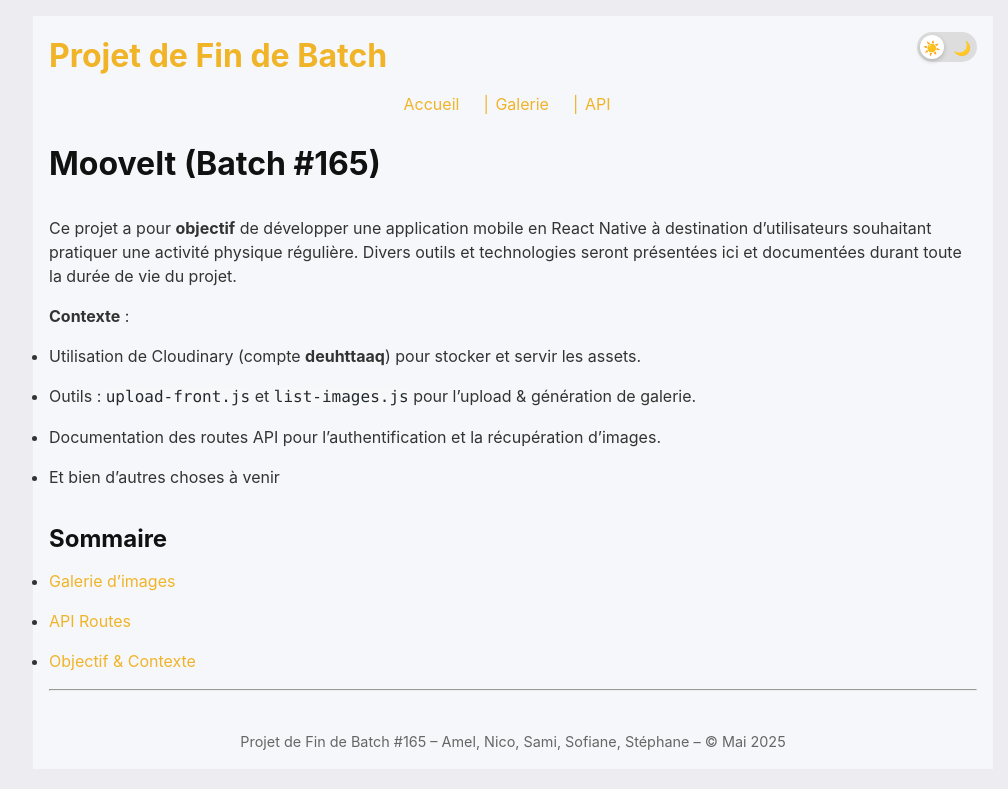
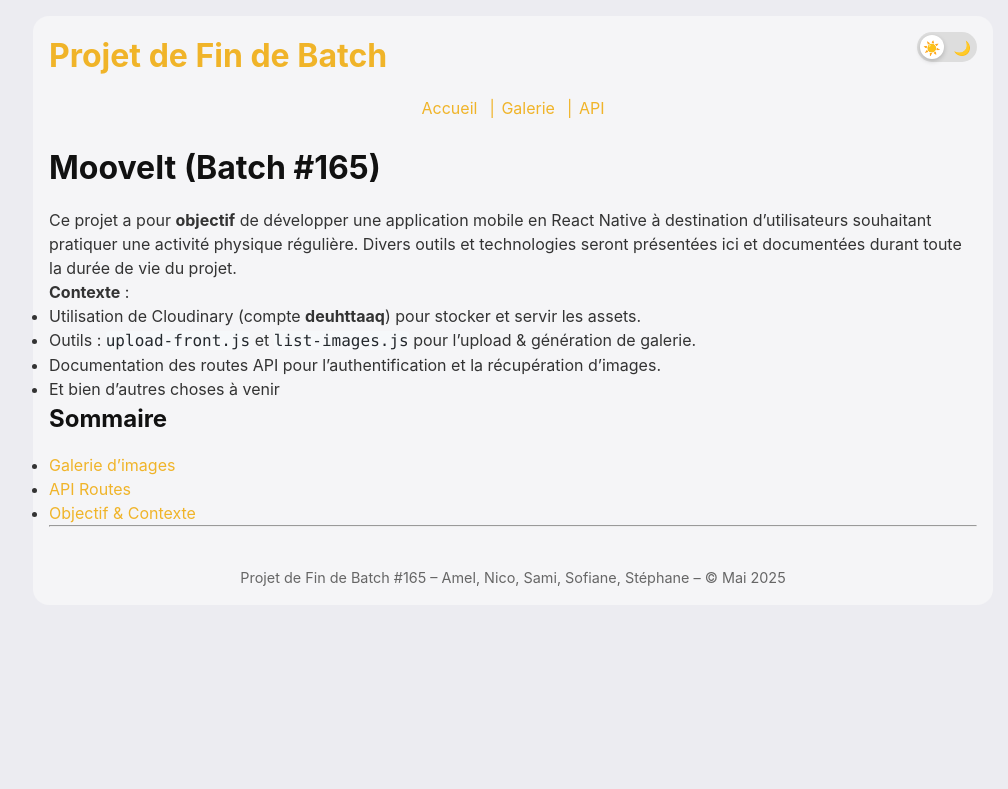
Before and after one commit to StefPoss/projetDeFinDeBatch, a Jekyll site: the page built from docs/index.md, in a window 1280 px wide. Shown: the top 789 px of the page, without its empty margins (127-1135 px from the left). Built offline with Jekyll 4.4.1, drawn with Linux system fonts in a browser that asks for light colours.

Commit message:
fix css 7/x

```diff
--- a/docs/assets/css/style.css
+++ b/docs/assets/css/style.css
@@ -16,95 +16,53 @@
   padding: 16px;
 }
 
+/* Colonne centrale un peu atténuée */
+.container {
+  background: #f5f5f7;
+  max-width: 960px;
+  margin: 0 auto;
+  padding: 16px;
+  position: relative;
+  border-radius: 16px;
+}
+
+/* HEADER & NAV */
 header {
   margin-bottom: 24px;
 }
-
-/* Container centré global */
-.container {
-  background: #f6f7fa;
-  max-width: 960px;
-  margin: 0 auto;
-  padding: 16px;
-  position: relative; /* pour positionner le toggle à l'intérieur */
-}
-
 h1,
 h2,
 h3 {
   margin-bottom: 16px;
   color: #111111;
 }
-p,
-li {
-  margin-bottom: 16px;
-  color: #333333;
-}
-img {
-  max-width: 100%;
-  height: auto;
-  margin-bottom: 16px;
-}
-pre,
-code {
-  background: #f6f8fa;
-  color: #24292e;
-  font-family: SFMono-Regular, Consolas, "Liberation Mono", Menlo, Courier,
-    monospace;
-  border-radius: 4px;
-}
-pre {
-  padding: 16px;
-  overflow-x: auto;
+header nav {
+  display: flex;
+  justify-content: center;
+  gap: 12px;
   margin-bottom: 24px;
 }
-table {
-  width: 100%;
-  border-collapse: collapse;
-  margin-bottom: 24px;
+header nav a {
+  position: relative;
+  color: #f0b429;
+  text-decoration: none;
+  padding: 0 6px;
 }
-th,
-td {
-  padding: 8px;
-  border: 1px solid #ddd;
+header nav a::before {
+  content: "|";
+  position: absolute;
+  left: -6px;
+  color: currentColor;
 }
-th {
-  background: #f6f8fa;
-  text-align: left;
+header nav a:first-child::before {
+  content: "";
 }
-
-/* Liens unifiés en doré/orangé */
 a {
   color: #f0b429;
   text-decoration: none;
 }
 a:hover {
   text-decoration: underline;
-}
-
-header nav {
-  display: flex;
-  justify-content: center; /* centre horizontalement le menu */
-  gap: 12px; /* espace régulier entre chaque lien et séparateur */
-  margin-bottom: 24px;
-}
-
-header nav a {
-  position: relative;
-  color: #f0b429;
-  text-decoration: none;
-  padding: 0 6px; /* espace interne pour zone cliquable plus large */
-}
-
-header nav a::before {
-  /* pour tout lien qui n'est pas le premier, on dessine une "|" à gauche */
-  content: "|";
-  position: absolute;
-  left: -6px; /* recule le pipe pour qu'il soit à mi-espacement */
-  color: currentColor; /* même couleur que le lien */
-}
-header nav a:first-child::before {
-  content: ""; /* pas de "|" devant le premier lien */
 }
 
 footer {
@@ -114,7 +72,7 @@
   color: #666666;
 }
 
-/* Toggle-switch à bascule */
+/* TOGGLE SWITCH */
 .toggle-switch {
   position: absolute;
   top: 16px;
@@ -173,14 +131,11 @@
   display: inline;
 }
 
-/* 1. Déclare un grid sur le conteneur */
+/* GALLERY */
 .gallery {
   display: grid;
-  /* 2. 4 colonnes de taille égale, qui prennent chacune une part de l'espace */
   grid-template-columns: repeat(4, 1fr);
-  /* 3. Espacement uniforme entre tous les items */
   gap: 16px;
-  /* 4. Optionnel : centre la galerie dans la page */
   max-width: 1200px;
   margin: 0 auto;
 }
@@ -190,104 +145,31 @@
     grid-template-columns: repeat(2, 1fr);
   }
 }
-
 @media (max-width: 600px) {
   .gallery {
     grid-template-columns: 1fr;
   }
 }
-
-/* 5. Chaque image s'étire pour remplir sa cellule */
 .gallery img {
   width: 100%;
   height: auto;
-  object-fit: cover; /* garantit que l'image remplit bien le cadre */
-  border-radius: 8px; /* coins arrondis pour l'esthétique */
+  object-fit: cover;
+  border-radius: 8px;
 }
 
-h1,
-h2,
-h3 {
-  color: #111;
-  margin-bottom: 12px;
-}
-
-nav a {
-  color: #0366d6;
-  text-decoration: none;
-  margin-right: 12px;
-}
-nav a:hover {
-  text-decoration: underline;
-}
-
-.content-center {
-  max-width: 960px;
-  margin: 0 auto;
-  padding: 16px 0;
-}
-
-main {
-  min-height: 60vh;
-}
-
-footer {
-  margin-top: 40px;
-  text-align: center;
-  font-size: 0.9rem;
-  color: #666;
-}
-
-/* Tables */
-table {
-  width: 100%;
-  border-collapse: collapse;
-  margin-bottom: 24px;
-}
-th,
-td {
-  padding: 8px;
-  border: 1px solid #ddd;
-}
-th {
-  background: #f6f8fa;
-  text-align: left;
-}
-
-/* Code & pre */
-pre,
-code {
-  font-family: SFMono-Regular, Consolas, "Liberation Mono", Menlo, Courier,
-    monospace;
-  background: #f6f8fa;
-  color: #24292e;
-  border-radius: 4px;
-}
-pre {
-  padding: 16px;
-  overflow-x: auto;
-  margin-bottom: 24px;
-}
-
-/* Images in markdown */
-img {
-  max-width: 100%;
-  height: auto;
-  display: block;
-  margin-bottom: 16px;
-}
-
+/* CARDS */
 .gallery-card {
-  background: #e1e2e5;
-  color: #222;
-  border-radius: 10px;
+  background: #e3e3e9;
+  color: #23232e;
+  border-radius: 14px;
   overflow: hidden;
   box-shadow: 0 2px 8px #0001;
-  padding: 12px;
+  padding: 18px 12px 18px 12px;
   display: flex;
   flex-direction: column;
   align-items: center;
   margin-bottom: 8px;
+  transition: background 0.25s, color 0.25s;
 }
 
 .gallery-card .cloud-info {
@@ -310,25 +192,20 @@
 .gallery-actions button {
   border: none;
   background: #f0b429;
-  color: #222;
+  color: #23232e;
   border-radius: 6px;
-  padding: 4px 10px;
+  padding: 4px 12px;
   cursor: pointer;
-  font-size: 0.95em;
-  transition: background 0.2s;
+  font-size: 0.98em;
+  font-weight: 500;
+  transition: background 0.2s, color 0.2s;
+  margin-bottom: 4px;
 }
 .gallery-actions button:active {
   background: #c29526;
+  color: #222;
 }
-.gallery-variant {
-  margin-top: 6px;
-  font-size: 0.85em;
-  color: #607d8b;
-}
-.gallery-variant a {
-  color: #0066cc;
-  text-decoration: underline;
-}
+
 .gallery-variant {
   display: flex;
   align-items: center;
@@ -355,3 +232,116 @@
   margin: 0 0.5em;
   color: #b6b6b6;
 }
+
+/* Tags dans la galerie */
+.gallery-card .cloud-tags {
+  margin: 8px 0;
+  font-size: 0.85em;
+  color: #757575;
+  font-weight: 500;
+}
+.gallery-card .cloud-tags .tag {
+  display: inline-block;
+  background: #dbeafe;
+  color: #1e293b;
+  padding: 2px 10px;
+  margin-right: 4px;
+  margin-bottom: 3px;
+  border-radius: 7px;
+  font-size: 0.97em;
+  font-weight: 500;
+  transition: background 0.2s, color 0.2s;
+}
+html.dark-mode .gallery-card .cloud-tags .tag {
+  background: #263048;
+  color: #bbeaff;
+}
+
+/* ----------- DARK MODE ----------- */
+html.dark-mode body {
+  background: #17171b;
+  color: #f7f7fc;
+}
+html.dark-mode .container {
+  background: #181820;
+  color: #f3f3fa;
+}
+html.dark-mode .gallery-card {
+  background: #22222b;
+  color: #f0f0ff;
+}
+html.dark-mode a,
+html.dark-mode header nav a {
+  color: #f0b429;
+}
+html.dark-mode .gallery-actions button {
+  background: #f0b429;
+  color: #23232e;
+}
+html.dark-mode .gallery-actions button:active {
+  background: #c29526;
+  color: #eee;
+}
+html.dark-mode .gallery-variant .variant-link {
+  background: #f0b42922;
+  color: #92cfff;
+}
+html.dark-mode .gallery-variant .variant-link:hover {
+  background: #f0b429;
+  color: #222;
+}
+
+/* Reste du markdown */
+p,
+li {
+  color: #333;
+}
+html.dark-mode p,
+html.dark-mode li {
+  color: #e6e6e6;
+}
+h1,
+h2,
+h3 {
+  color: #111;
+}
+html.dark-mode h1,
+html.dark-mode h2,
+html.dark-mode h3 {
+  color: #fff;
+}
+
+/* Code & pre */
+pre,
+code {
+  font-family: SFMono-Regular, Consolas, "Liberation Mono", Menlo, Courier,
+    monospace;
+  background: #f6f8fa;
+  color: #24292e;
+  border-radius: 4px;
+}
+html.dark-mode pre,
+html.dark-mode code {
+  background: #1e1e2a;
+  color: #c9d1d9;
+}
+
+th {
+  background: #f6f8fa;
+  text-align: left;
+}
+html.dark-mode th {
+  background: #23232e;
+}
+html.dark-mode table,
+html.dark-mode th,
+html.dark-mode td {
+  border-color: #444444;
+}
+
+footer {
+  color: #666;
+}
+html.dark-mode footer {
+  color: #aaa;
+}
```
